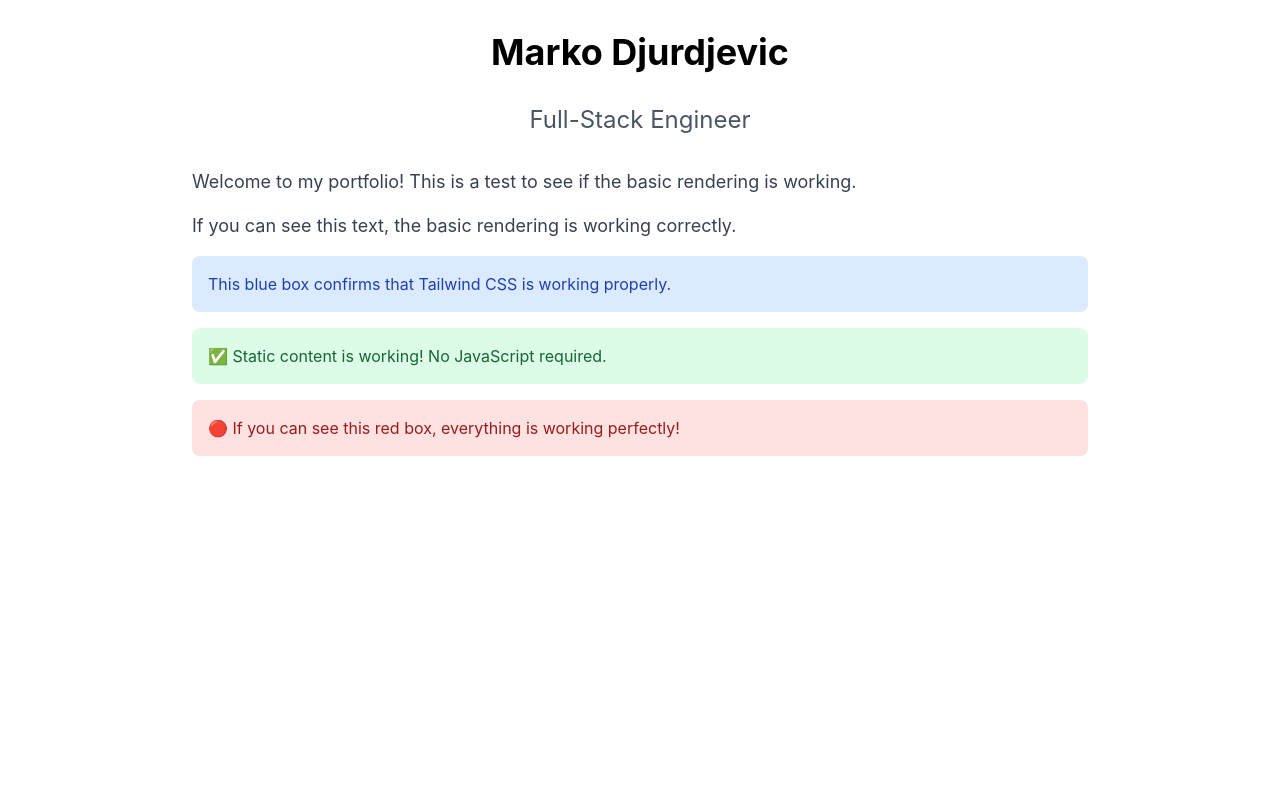
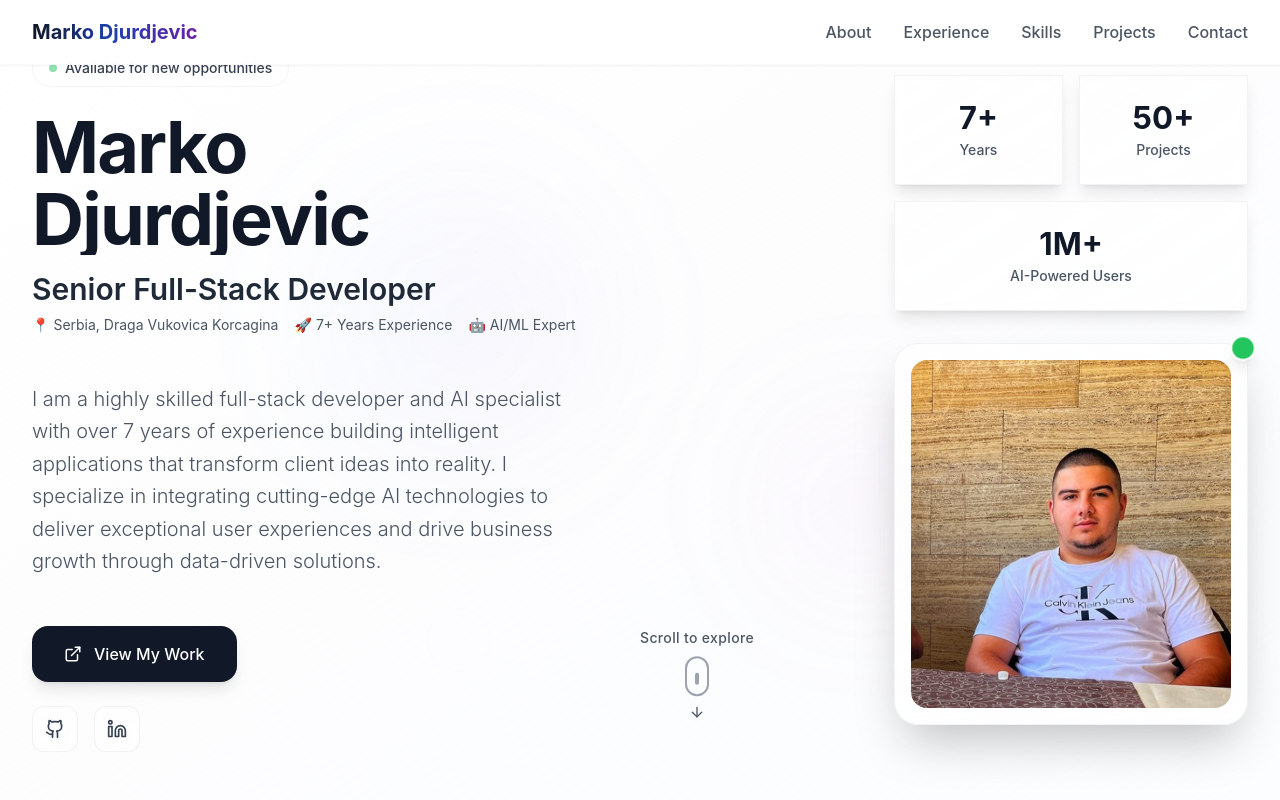
Before and after one commit to marko-0925/portfolio, a Next.js app: page / in a window 1280 px wide. Shown: the top 800 px of the page. Built offline with nearby package versions, Linux system fonts and the light colour scheme.

Commit message:
Restore full portfolio components - test if they work now

```diff
--- a/app/page.tsx
+++ b/app/page.tsx
@@ -1,33 +1,26 @@
+import Header from '../components/Header'
+import Hero from '../components/Hero'
+import About from '../components/About'
+import Experience from '../components/Experience'
+import Skills from '../components/Skills'
+import Projects from '../components/Projects'
+import Achievements from '../components/Achievements'
+import Contact from '../components/Contact'
+import Footer from '../components/Footer'
 import './globals.css'
 
 export default function Home() {
   return (
-    <div className="min-h-screen bg-white text-black p-8">
-      <h1 className="text-4xl font-bold text-center mb-8">Marko Djurdjevic</h1>
-      <h2 className="text-2xl text-center mb-8 text-gray-600">Full-Stack Engineer</h2>
-      <div className="max-w-4xl mx-auto">
-        <p className="text-lg mb-4 text-gray-700">
-          Welcome to my portfolio! This is a test to see if the basic rendering is working.
-        </p>
-        <p className="text-lg mb-4 text-gray-700">
-          If you can see this text, the basic rendering is working correctly.
-        </p>
-        <div className="bg-blue-100 p-4 rounded-lg mb-4">
-          <p className="text-blue-800">
-            This blue box confirms that Tailwind CSS is working properly.
-          </p>
-        </div>
-        <div className="bg-green-100 p-4 rounded-lg mb-4">
-          <p className="text-green-800">
-            ✅ Static content is working! No JavaScript required.
-          </p>
-        </div>
-        <div className="bg-red-100 p-4 rounded-lg">
-          <p className="text-red-800">
-            🔴 If you can see this red box, everything is working perfectly!
-          </p>
-        </div>
-      </div>
-    </div>
+    <main className="min-h-screen bg-white">
+      <Header />
+      <Hero />
+      <About />
+      <Experience />
+      <Skills />
+      <Projects />
+      <Achievements />
+      <Contact />
+      <Footer />
+    </main>
   )
 }
```
Also changed, not shown: 4 other files (tests, documents, lock files or other folders).
